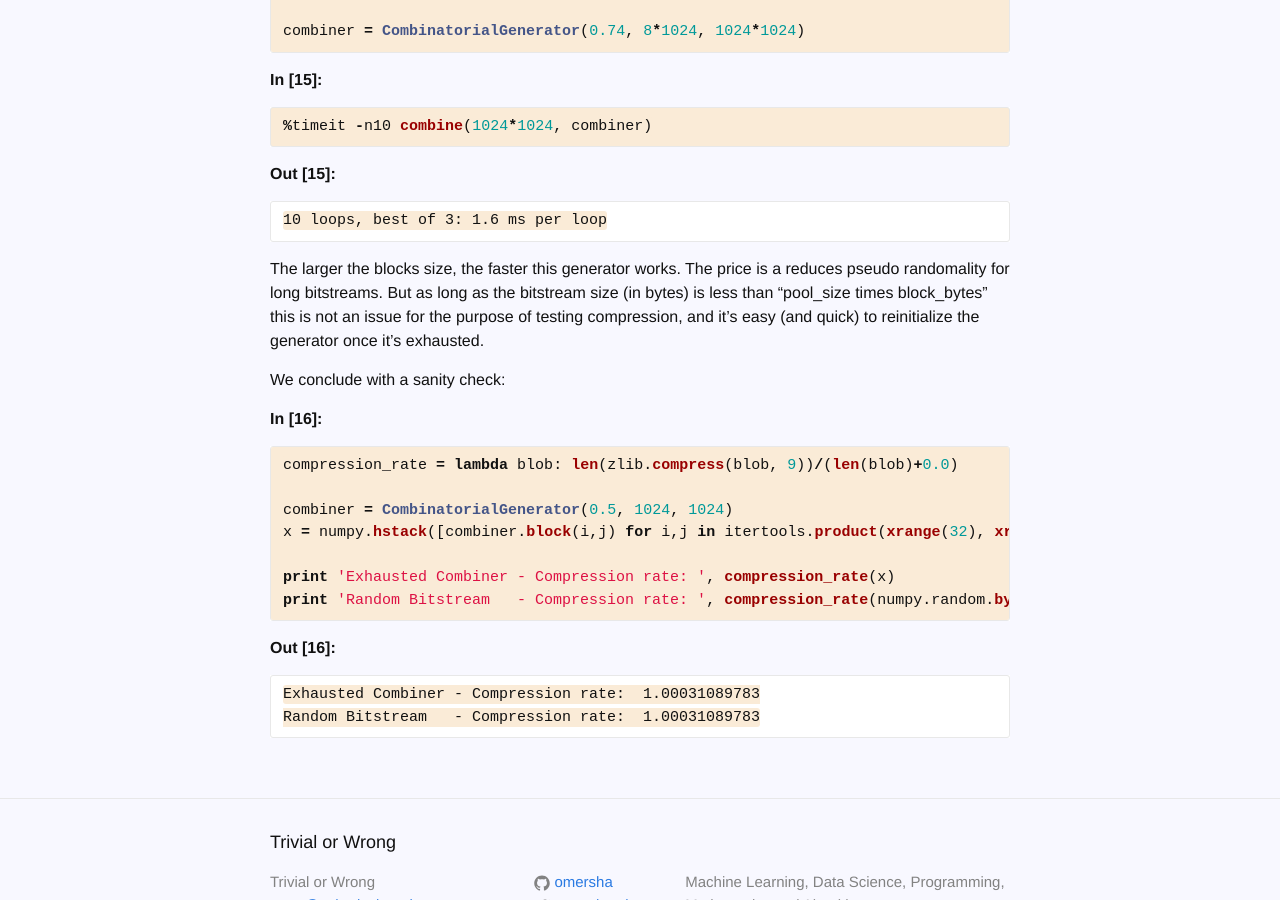
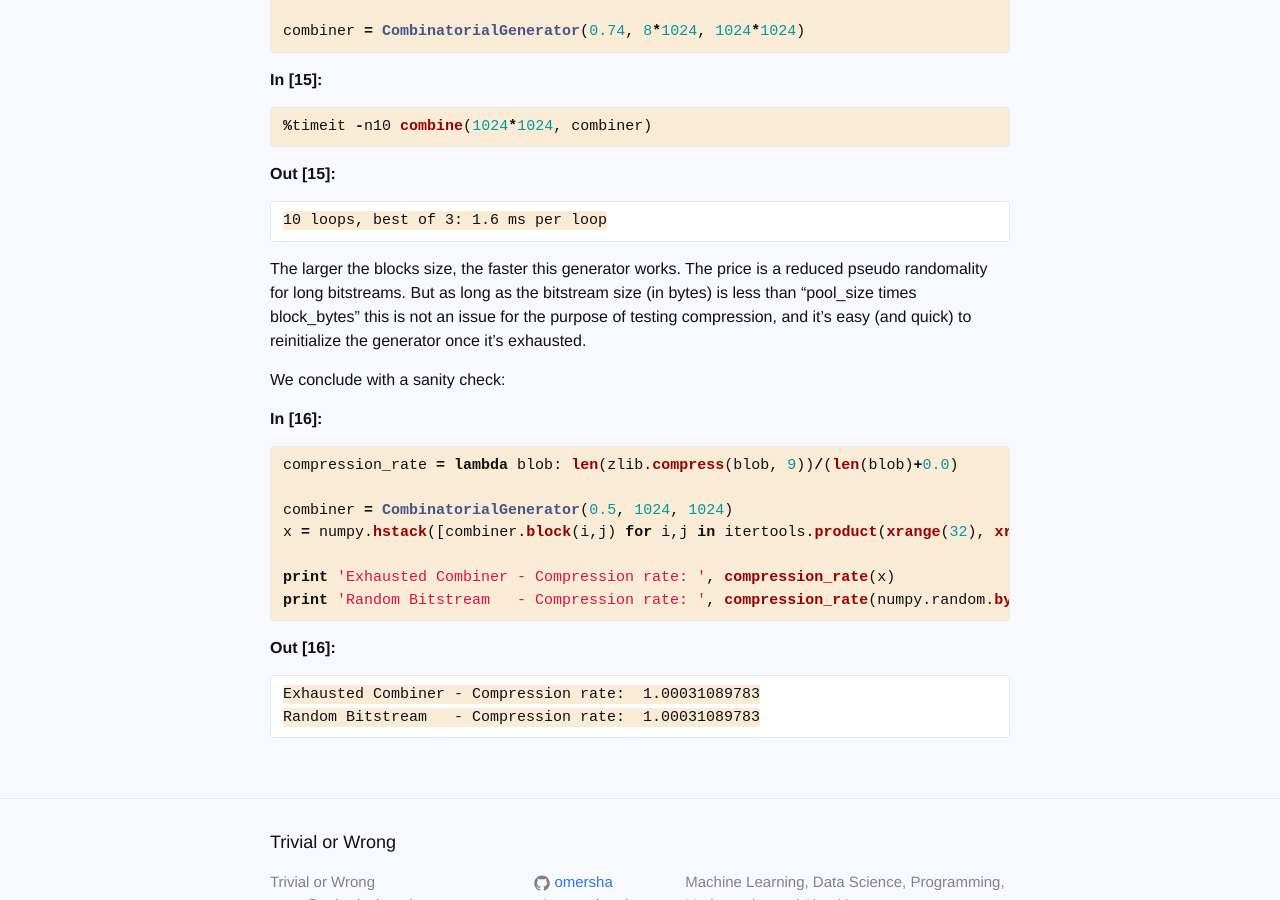
Before and after one commit to omersha/omersha.github.io, a Jekyll site: the page built from _posts/2015-12-01-random-bitstreams.md, in a window 1280 px wide and 900 px high, scrolled down 8449 px. Built offline with Jekyll 4.4.1, drawn with Linux system fonts in a browser that asks for light colours; formulas are drawn with MathJax 3; some of the changed text lies outside the part shown.

Commit message:
minor editing

```diff
--- a/_posts/2015-12-01-random-bitstreams.md
+++ b/_posts/2015-12-01-random-bitstreams.md
@@ -189,6 +189,7 @@ bits. Consider, for example, drawing 1 byte at a time. Since each random byte is
 a sequence of 8 random bits, the number of '0's is binomially distributed
 $B(8,p)$. So iterating the following 2 steps, achieves the same distribution of
 bits:
+
 1. Draw N from $B(8,p)$.
 2. Draw a Byte with exactly $N$ '0's (uniformly from the $\binom{8}{N}$
 admissible bytes).
@@ -433,7 +434,7 @@ combiner = CombinatorialGenerator(0.74, 8*1024, 1024*1024)
 
 
 The larger the blocks size, the faster this generator works. The price is a
-reduces pseudo randomality for long bitstreams. But as long as the bitstream
+reduced pseudo randomality for long bitstreams. But as long as the bitstream
 size (in bytes) is less than "pool_size times block_bytes" this is not an
 issue for the purpose of testing compression, and it's easy (and quick) to
 reinitialize the generator once it's exhausted.
```
Also changed, not shown: other parts of _posts/2015-12-01-random-bitstreams.md (+1 -1 lines).
